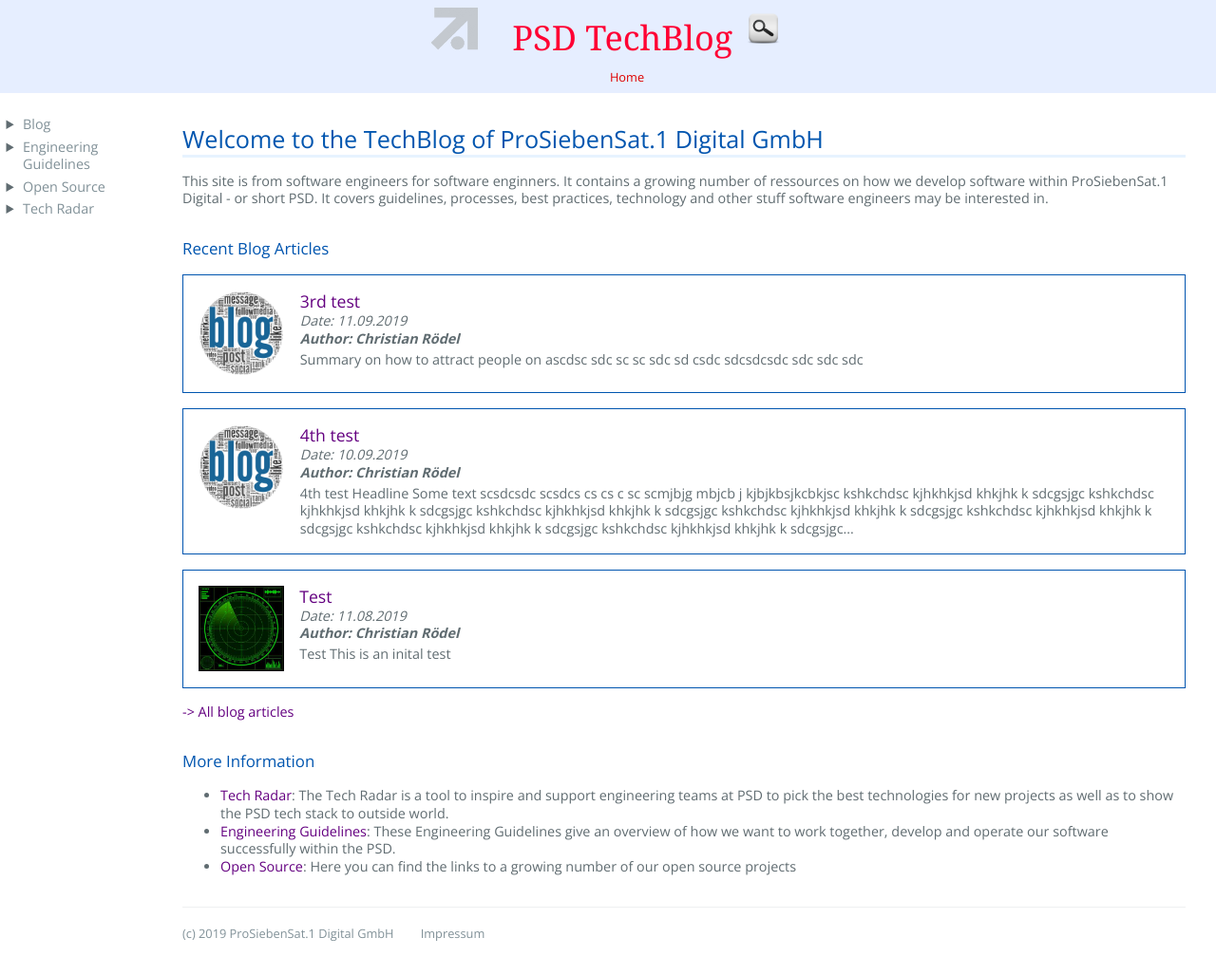
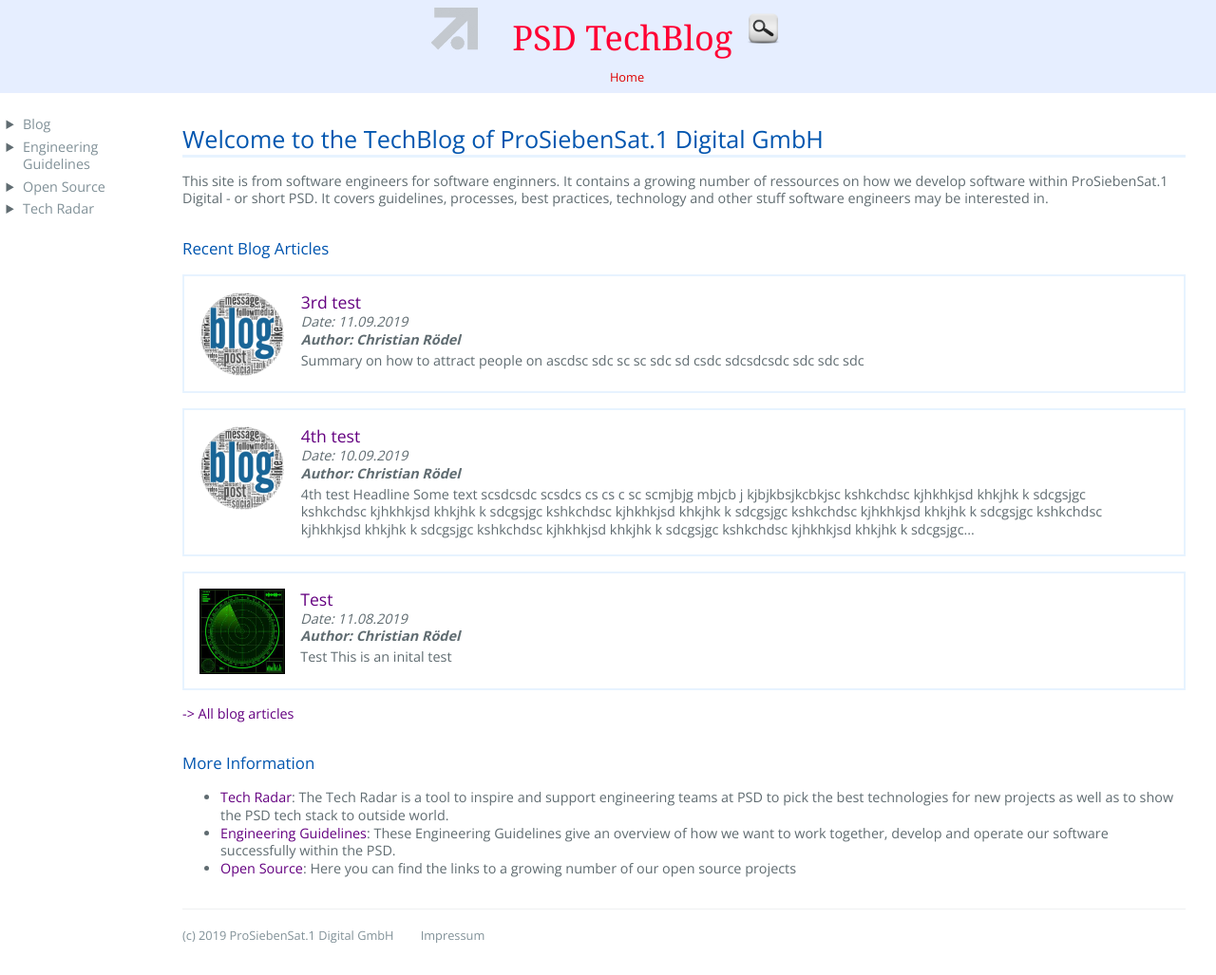
Before and after one commit to croedel/PSD-blog, a Jekyll site: the page built from index.md, in a window 1280 px wide. Shown: the whole page at 95% size. Built offline with Jekyll 4.4.1, drawn with Linux system fonts in a browser that asks for light colours; our own code applies the rules of GitHub Pages for plain Markdown files.

Commit message:
Update style.scss

```diff
--- a/assets/css/style.scss
+++ b/assets/css/style.scss
@@ -303,14 +303,14 @@ a:hover { text-decoration: underline; }
 .radar .ring { font-size: 2.4rem; }
 .radar .blib-text { font-size: 0.6rem; }
 
-.post-teaser { margin: 0rem 0rem 1rem 0rem; padding: 1rem; border: 1px solid #0055af;; min-height: 125px; }
+.post-teaser { margin: 0rem 0rem 1rem 0rem; padding: 1rem; border: 2px solid #e7f3ff;; min-height: 125px; }
 .post-teaser .title { font-size: 1.1rem; margin: 0rem; }
 .post-teaser .date { font-style: italic; margin: 0rem; }
 .post-teaser .author { font-style: italic; font-weight:bold; margin: 0rem; }
 .post-teaser .image { height: 90px; margin: 0rem 1rem 1rem 0rem; float: left; }
 .post-teaser .excerpt { margin: 0.2rem 1rem 0rem 0rem;}
 
-.post-header { margin: 0rem 0rem 1rem 0rem; padding: 1rem; border: 1px solid #0055af;; min-height: 155px; }
+.post-header { margin: 0rem 0rem 1rem 0rem; padding: 1rem; border: 2px solid #e7f3ff;; min-height: 155px; }
 .post-header .title { font-size: 1.2rem; margin: 0.2rem 0rem .2rem 0rem; }
 .post-header .date { font-style: italic; margin: 0rem; }
 .post-header .author { font-style: italic; font-weight:bold; margin: 0rem; }
```
